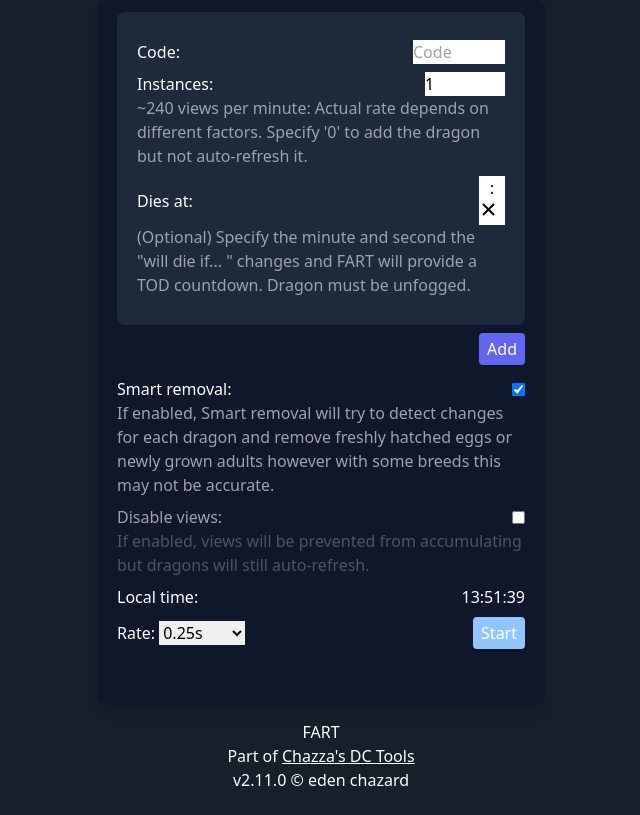
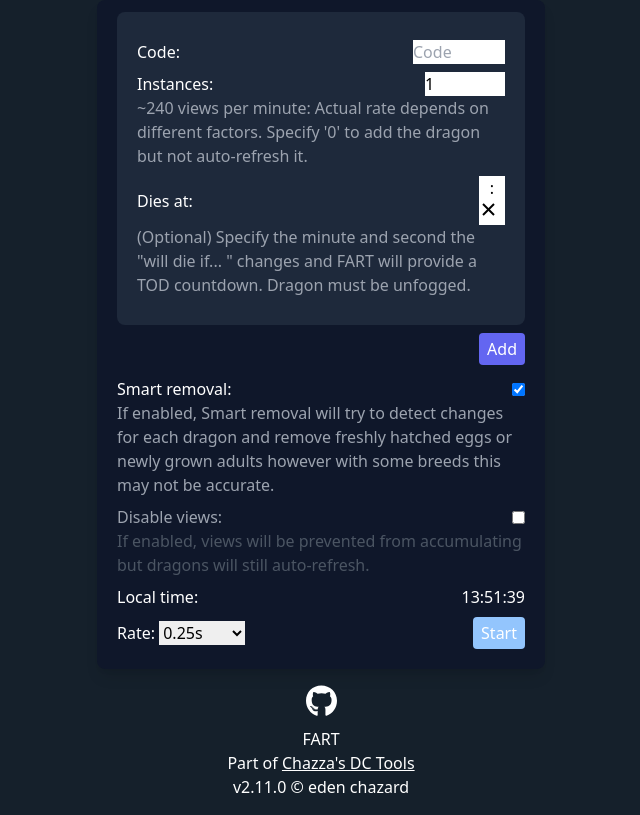
Before and after one commit to edenchazard/dc-auto-refresher, a React (Create React App) app in the folder src/frontend/: page / in a window 1280 px wide. Shown: the whole page, without its empty margins (319-959 px from the left). Built offline with nearby package versions, Linux system fonts and the light colour scheme.

Commit message:
add github url to footer

```diff
--- a/src/frontend/package.json
+++ b/src/frontend/package.json
@@ -4,6 +4,7 @@
   "private": true,
   "dependencies": {
     "@fortawesome/fontawesome-svg-core": "^6.1.2",
+    "@fortawesome/free-brands-svg-icons": "^6.2.0",
     "@fortawesome/free-solid-svg-icons": "^6.1.2",
     "@fortawesome/react-fontawesome": "^0.2.0",
     "@testing-library/jest-dom": "^5.16.1",
--- a/src/frontend/src/components/Footer.tsx
+++ b/src/frontend/src/components/Footer.tsx
@@ -1,16 +1,37 @@
+import { FontAwesomeIcon } from "@fortawesome/react-fontawesome";
+import { faGithub } from "@fortawesome/free-brands-svg-icons";
+import { IconProp } from "@fortawesome/fontawesome-svg-core";
+/*import { faPaypal } from "@fortawesome/free-brands-svg-icons";
+
+
+                    <a
+                        className="mx-2"
+                        href="https://github.com/edenchazard/dc-auto-refresher/"
+                        title="Donate via PayPal">
+                        <FontAwesomeIcon size="2x" icon={faPaypal as IconProp} />
+                    </a>
+*/
 export default function Footer(){
     return (
         <div className='p-2 mt-2 text-white text-center'>
-            <header>
-                FART
-            </header>
             <footer>
-                <div>
-                    Part of <a
-                        className='underline'
-                        href='/dc/tools'>Chazza's DC Tools</a>
+                <div className="flex flex-row justify-center items-center">
+                    <a
+                        className="mx-2"
+                        href="https://github.com/edenchazard/dc-auto-refresher/"
+                        title="Github">
+                        <FontAwesomeIcon size="2x" icon={faGithub as IconProp} />
+                    </a>
                 </div>
-                <div>v{process.env.REACT_APP_VERSION} &copy; eden chazard</div>
+                <div className="m-2">
+                    <div>
+                        <span>FART</span><br />
+                        Part of <a
+                            className='underline'
+                            href='/dc/tools'>Chazza's DC Tools</a>
+                    </div>
+                    <div>v{process.env.REACT_APP_VERSION} &copy; eden chazard</div>
+                </div>
             </footer>
         </div>
     );
```
Also changed, not shown: 1 other file (tests, documents, lock files or other folders).
